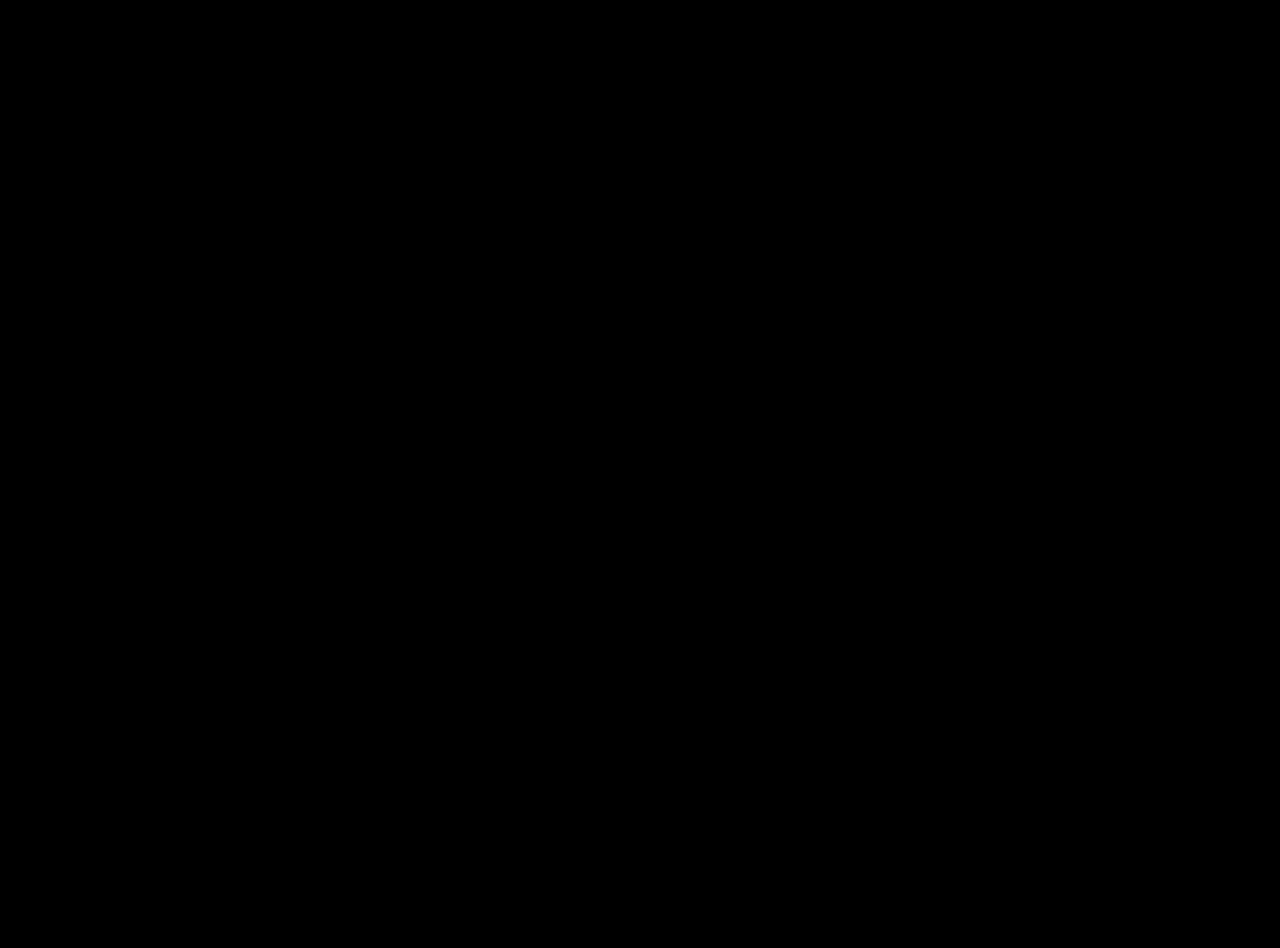
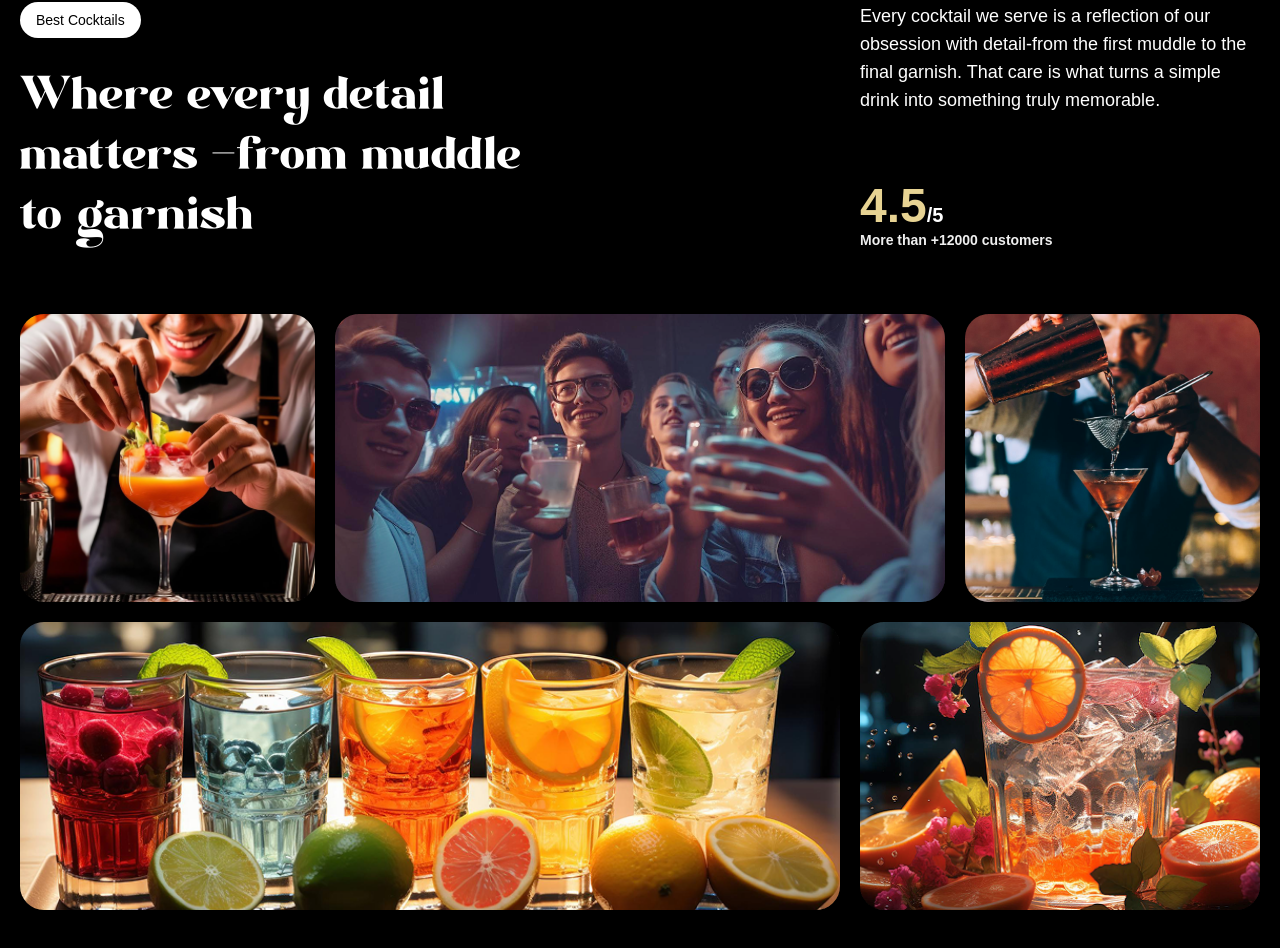
Before and after one commit to prvn-c/Cocktail, a React (Vite) app: page / in a window 1280 px wide. Shown: the part 1710-2658 px from the top of the page. Before the commit the page ends 1600 px from the top, so only its background shows below. Built offline with nearby package versions, Linux system fonts and the light colour scheme; a web font is replaced by a local one.

Commit message:
implementation of about section

```diff
--- a/src/App.jsx
+++ b/src/App.jsx
@@ -5,6 +5,7 @@
 import Navbar from "./Components/Navbar";
 import Hero from "./Components/Hero";
 import Cocktails from "./Components/Cocktails";
+import About from "./Components/About";
 
 const App = ()=>{
   return(
@@ -12,6 +13,7 @@
     <Navbar/>
     <Hero/>
     <Cocktails/>
+    <About/>
    </main>
   );
 }
--- /dev/null
+++ b/src/Components/About.jsx
@@ -0,0 +1,93 @@
+import gsap from 'gsap';
+import { SplitText } from 'gsap/all';
+import { useGSAP } from '@gsap/react'
+import React from 'react'
+
+const About = () => {
+  useGSAP(() =>{
+    const titleSplit = SplitText.create('#about h2',{type :'words'})
+
+    const scrollTimeline = gsap.timeline({
+      scrollTrigger:{
+        trigger: '#about',
+        start : 'top center'
+      }
+    })
+
+    scrollTimeline
+      .from(titleSplit.words , {
+        opacity :0 , duration:1 ,yPercent:100, ease: 'expo.out' , stagger: '0.02'
+      })
+      .from('.top-grid div, .bottom-grid div',{
+        opacity:0 , duration:1 , ease:'power1.inOut',stagger:'0.04'
+      }, '-=0.5')
+  })
+
+  return (
+    <div id='about'>
+      <div className='mb-16 md:px-0 px-5'>
+        <div className='content'>
+          <div className='md:col-span-8'>
+            <p className='badge'>Best Cocktails</p>
+            <h2>
+              Where every detail matters <span className='text-white'>-</span>
+              from muddle to garnish
+            </h2>
+          </div>
+          <div className='sub-content'>
+            <p>Every cocktail we serve is a reflection of our
+              obsession with detail-from the first muddle to the final
+              garnish. That care is what turns a simple drink into something
+              truly memorable.
+            </p>
+            <div>
+              <p className='md: text-3xl text-xl font-bold'>
+                <span>4.5</span>/5
+                <p className='text-sm text-white-100'>
+                  More than +12000 customers
+                </p>
+              </p>
+            </div>
+          </div>
+        </div>
+      </div>
+
+      <div className='top-grid'>
+        <div className='md:col-span-3'>
+          <div className='noisy'>
+            <img src='/images/abt1.png' alt='grid-img-1'></img>
+            </div>
+          </div>
+
+           <div className='md:col-span-6'>
+          <div className='noisy'>
+            <img src='/images/abt2.png' alt='grid-img-2'></img>
+          </div>
+          </div>
+
+           <div className='md:col-span-3'>
+          <div className='noisy'>
+            <img src='/images/abt5.png' alt='grid-img-5'></img>
+          </div>
+          </div>
+      </div>
+
+      <div className='bottom-grid'>
+         <div className='md:col-span-8'>
+          <div className='noisy'>
+            <img src='/images/abt3.png' alt='grid-img-3'></img>
+          </div>
+          </div>
+
+           <div className='md:col-span-4'>
+          <div className='noisy'>
+            <img src='/images/abt4.png' alt='grid-img-4'></img>
+          </div>
+          </div>
+      </div>
+
+    </div>
+  )
+}
+
+export default About
```
